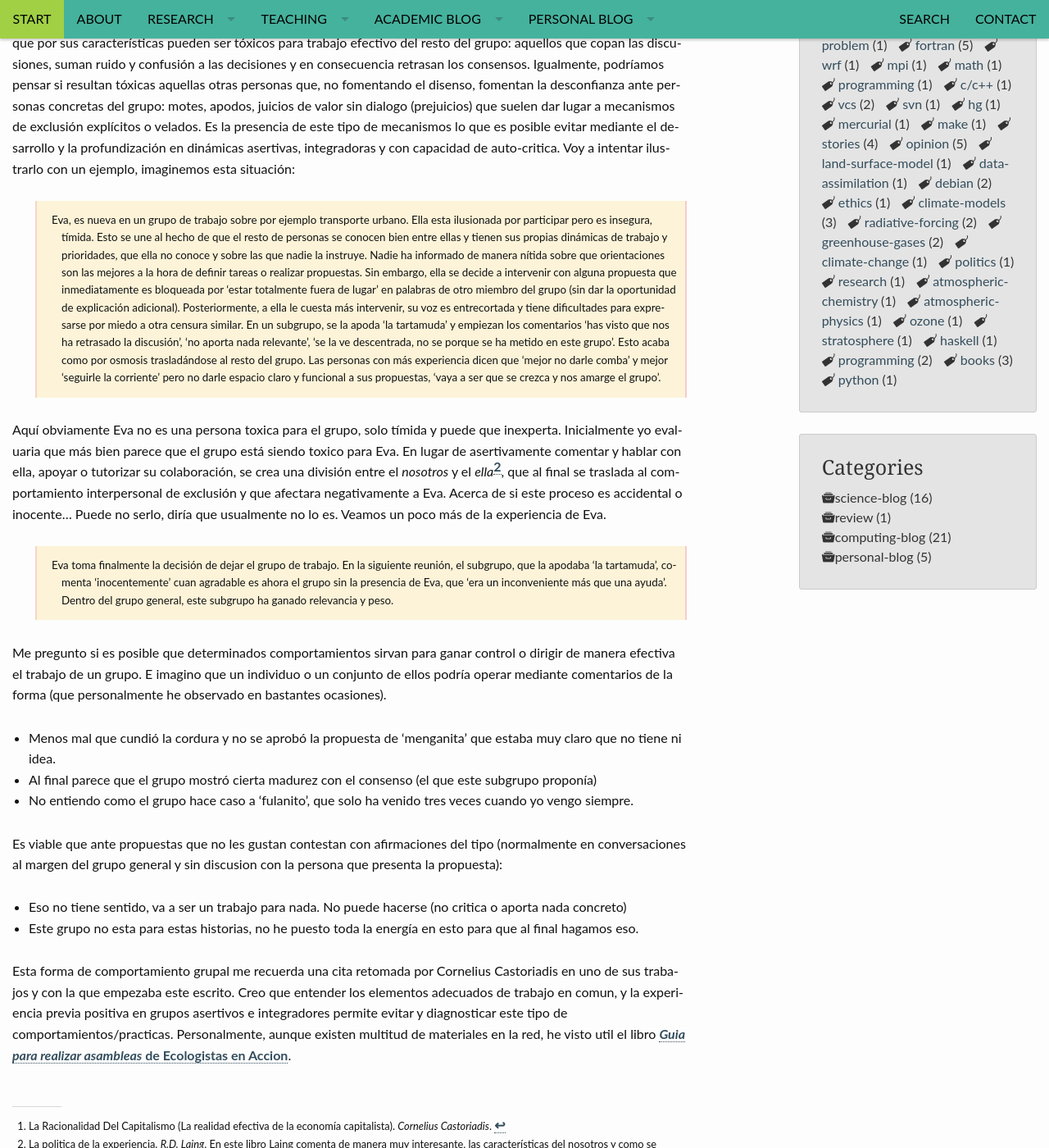
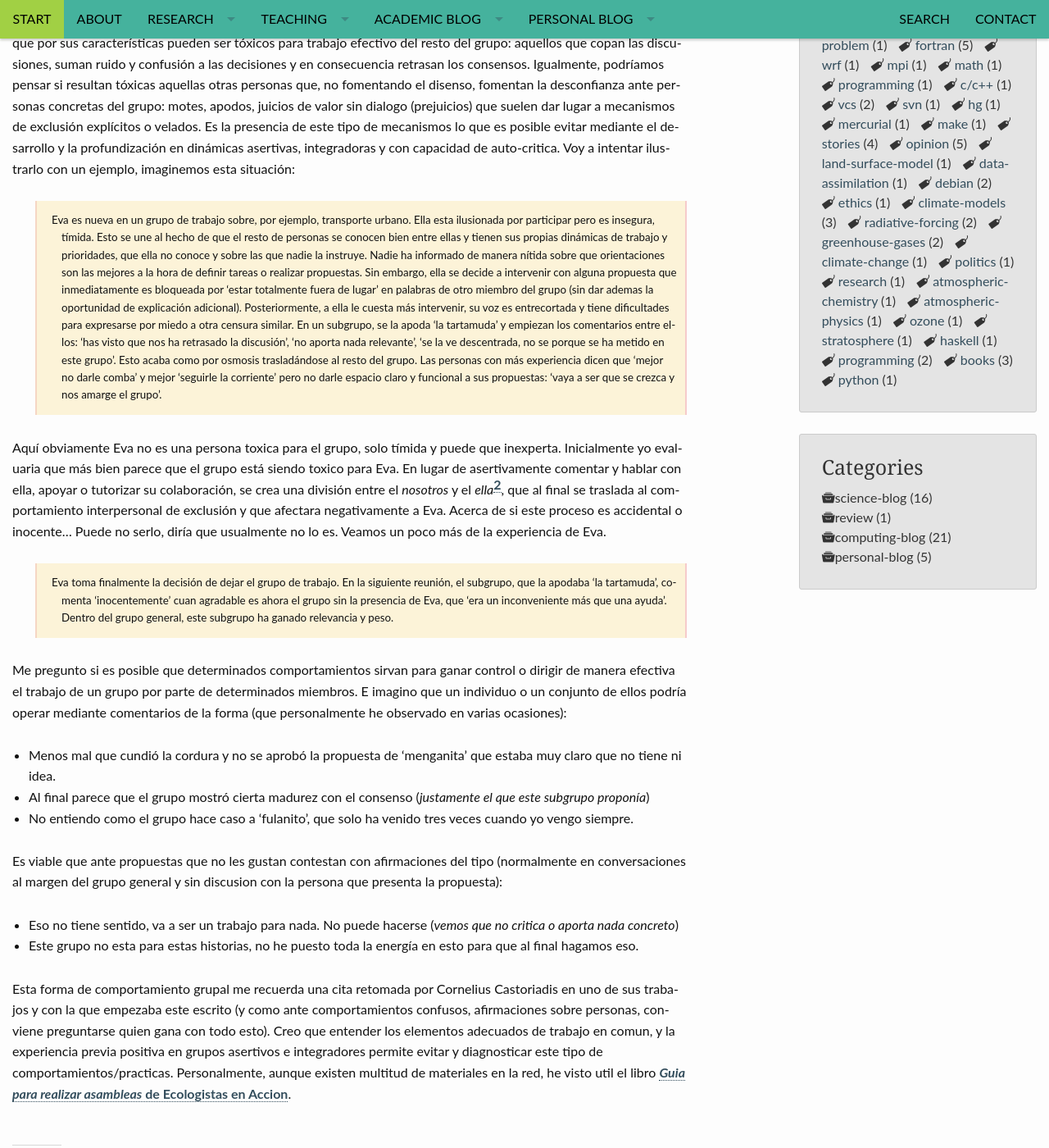
Before and after one commit to RCHG/rchg.github.io, a Jekyll site: the page built from _posts/2016-03-06-Humpty-Ditmpty.md, in a window 1280 px wide and 1400 px high, scrolled down 780 px. Shown: the whole window at 82% size. Built offline with Jekyll 4.4.1, drawn with Linux system fonts in a browser that asks for light colours; nearby versions of some CDN libraries; comment, search, counter and statistics services are not loaded.

Commit message:
Update 2016-03-06-Humpty-Ditmpty.md

```diff
--- a/_posts/2016-03-06-Humpty-Ditmpty.md
+++ b/_posts/2016-03-06-Humpty-Ditmpty.md
@@ -41,20 +41,14 @@ tipo de mecanismos lo que es posible evitar mediante el desarrollo y la profundi
 en dinámicas asertivas, integradoras y con capacidad de auto-critica. Voy a intentar ilustrarlo con un ejemplo, imaginemos esta situación:
 
 
-Eva, es nueva en un grupo de trabajo sobre por ejemplo transporte urbano. Ella esta ilusionada por participar pero es insegura, tímida. Esto se une al hecho de que el resto de personas se conocen bien entre ellas y tienen sus propias dinámicas de trabajo y prioridades, que ella
-no conoce y sobre las que nadie la instruye. Nadie ha informado de manera nítida sobre que orientaciones son las mejores a la hora de
-definir tareas o realizar propuestas. Sin embargo, ella se decide a intervenir con alguna propuesta que inmediatamente es bloqueada por
-'estar totalmente fuera de lugar' en palabras de otro miembro del grupo (sin dar la oportunidad de explicación adicional). Posteriormente, a ella le cuesta más intervenir, su voz es entrecortada y tiene dificultades para expresarse por miedo
-a otra censura similar. En un subgrupo, se la apoda 'la tartamuda' y empiezan los comentarios
+Eva es nueva en un grupo de trabajo sobre, por ejemplo, transporte urbano. Ella esta ilusionada por participar pero es insegura, tímida. Esto se une al hecho de que el resto de personas se conocen bien entre ellas y tienen sus propias dinámicas de trabajo y prioridades, que ella no conoce y sobre las que nadie la instruye. Nadie ha informado de manera nítida sobre que orientaciones son las mejores a la hora de definir tareas o realizar propuestas. Sin embargo, ella se decide a intervenir con alguna propuesta que inmediatamente es bloqueada por
+'estar totalmente fuera de lugar' en palabras de otro miembro del grupo (sin dar ademas la oportunidad de explicación adicional). Posteriormente, a ella le cuesta más intervenir, su voz es entrecortada y tiene dificultades para expresarse por miedo a otra censura similar. En un subgrupo, se la apoda 'la tartamuda' y empiezan los comentarios entre ellos:
 'has visto que nos ha retrasado la discusión', 'no aporta nada relevante', 'se la ve descentrada, no se porque se ha metido en este grupo'. Esto acaba como por osmosis trasladándose al resto del grupo. Las personas con más experiencia dicen que
 'mejor no darle comba' y mejor 'seguirle la corriente' pero no darle espacio claro y
-funcional a sus propuestas, 'vaya a ser que se crezca y nos amarge el grupo'.
+funcional a sus propuestas: 'vaya a ser que se crezca y nos amarge el grupo'.
 {:.smallblock}
 
-Aquí obviamente Eva no es una persona toxica para el grupo, solo tímida y puede que inexperta. Inicialmente yo evaluaria que
-más bien parece que el grupo está siendo toxico para Eva. En lugar de asertivamente comentar y hablar
-con ella, apoyar o tutorizar su colaboración, se crea una división entre el *nosotros*
-y el *ella*[^2], que al final se traslada al comportamiento interpersonal de exclusión y que afectara negativamente a Eva. Acerca de si este proceso es accidental o inocente... Puede no serlo, diría que usualmente no lo es. Veamos un poco más de la experiencia de Eva.
+Aquí obviamente Eva no es una persona toxica para el grupo, solo tímida y puede que inexperta. Inicialmente yo evaluaria que más bien parece que el grupo está siendo toxico para Eva. En lugar de asertivamente comentar y hablar con ella, apoyar o tutorizar su colaboración, se crea una división entre el *nosotros* y el *ella*[^2], que al final se traslada al comportamiento interpersonal de exclusión y que afectara negativamente a Eva. Acerca de si este proceso es accidental o inocente... Puede no serlo, diría que usualmente no lo es. Veamos un poco más de la experiencia de Eva.
 
 Eva toma finalmente la decisión de dejar el grupo de trabajo. En la siguiente reunión,
 el subgrupo, que la apodaba 'la tartamuda', comenta 'inocentemente' cuan
@@ -62,18 +56,18 @@ agradable es ahora el grupo sin la presencia de Eva, que 'era un inconveniente m
 una ayuda'. Dentro del grupo general, este subgrupo ha ganado relevancia y peso.
 {:.smallblock}
 
-Me pregunto si es posible que determinados comportamientos sirvan para ganar control o dirigir de manera efectiva el trabajo de un grupo. E imagino que un individuo o un conjunto de ellos podría operar mediante comentarios de la forma (que personalmente he observado en bastantes ocasiones).
+Me pregunto si es posible que determinados comportamientos sirvan para ganar control o dirigir de manera efectiva el trabajo de un grupo por parte de determinados miembros. E imagino que un individuo o un conjunto de ellos podría operar mediante comentarios de la forma (que personalmente he observado en varias ocasiones):
 
 - Menos mal que cundió la cordura y no se aprobó la propuesta de 'menganita' que estaba muy claro que no tiene ni idea.
-- Al final parece que el grupo mostró cierta madurez con el consenso (el que este subgrupo proponía)
+- Al final parece que el grupo mostró cierta madurez con el consenso (*justamente el que este subgrupo proponía*)
 - No entiendo como el grupo hace caso a 'fulanito', que solo ha venido tres veces cuando yo vengo siempre.
 
 Es viable que ante propuestas que no les gustan contestan con afirmaciones del tipo (normalmente en conversaciones al margen del grupo general y sin discusion con la persona que presenta la propuesta):
 
-- Eso no tiene sentido, va a ser un trabajo para nada. No puede hacerse (no critica o aporta nada concreto)
+- Eso no tiene sentido, va a ser un trabajo para nada. No puede hacerse (*vemos que no critica o aporta nada concreto*)
 - Este grupo no esta para estas historias, no he puesto toda la energía en esto para que al final hagamos eso.
 
-Esta forma de comportamiento grupal me recuerda una cita retomada por Cornelius Castoriadis en uno de sus trabajos y con la que empezaba este escrito. Creo que entender los elementos adecuados de trabajo en comun, y la experiencia previa positiva en grupos asertivos e integradores permite evitar y diagnosticar este tipo de comportamientos/practicas. Personalmente,  aunque existen multitud de materiales en la red, he visto util el libro [*Guia para realizar asambleas* de Ecologistas en Accion](https://tienda.ecologistasenaccion.org/editorial/1152-libro-guia-para-realizar-asambleas.html).
+Esta forma de comportamiento grupal me recuerda una cita retomada por Cornelius Castoriadis en uno de sus trabajos y con la que empezaba este escrito (y como ante comportamientos confusos, afirmaciones sobre personas, conviene preguntarse quien gana con todo esto). Creo que entender los elementos adecuados de trabajo en comun, y la experiencia previa positiva en grupos asertivos e integradores permite evitar y diagnosticar este tipo de comportamientos/practicas. Personalmente,  aunque existen multitud de materiales en la red, he visto util el libro [*Guia para realizar asambleas* de Ecologistas en Accion](https://tienda.ecologistasenaccion.org/editorial/1152-libro-guia-para-realizar-asambleas.html).
 
 
 [^1]: La Racionalidad Del Capitalismo (La realidad efectiva de la economía capitalista). *Cornelius Castoriadis*.
```
